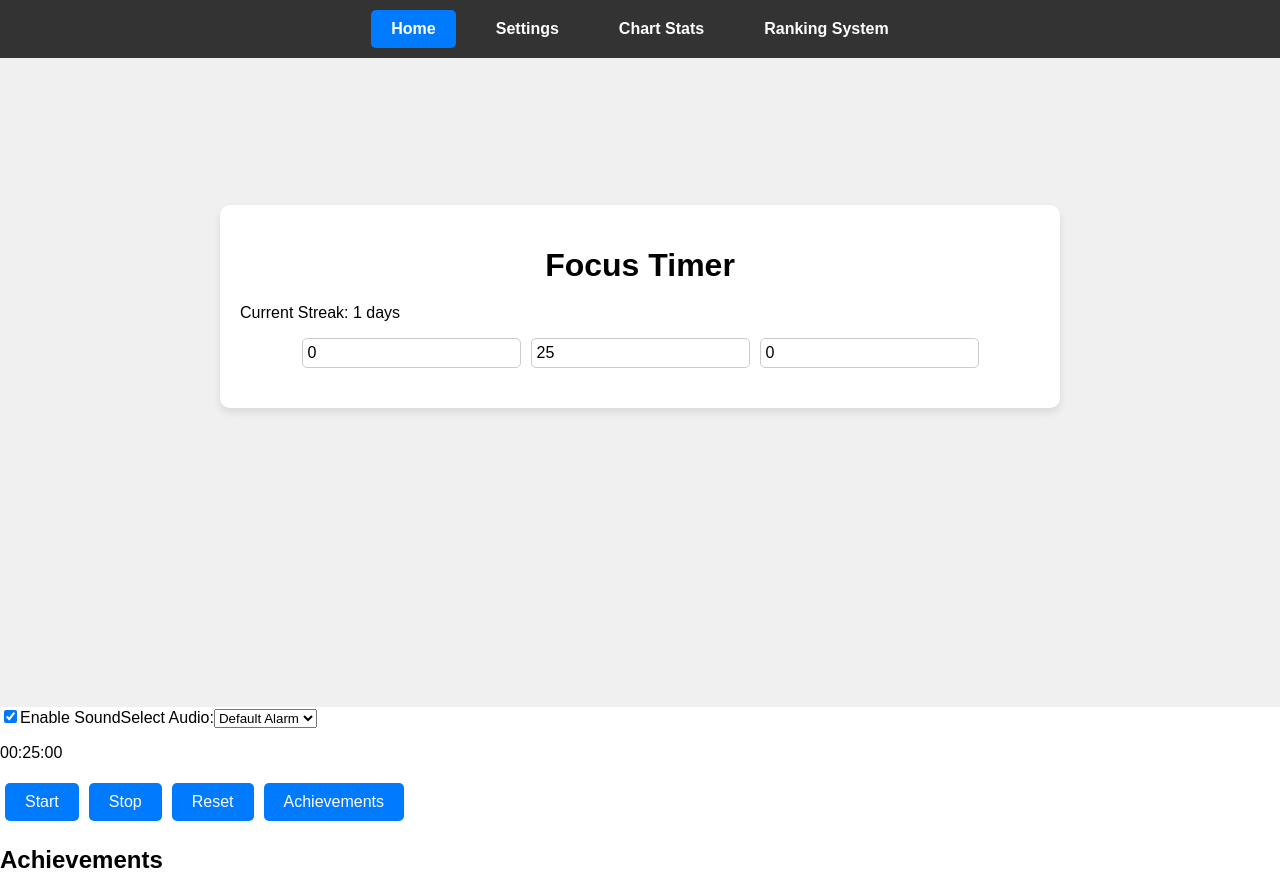
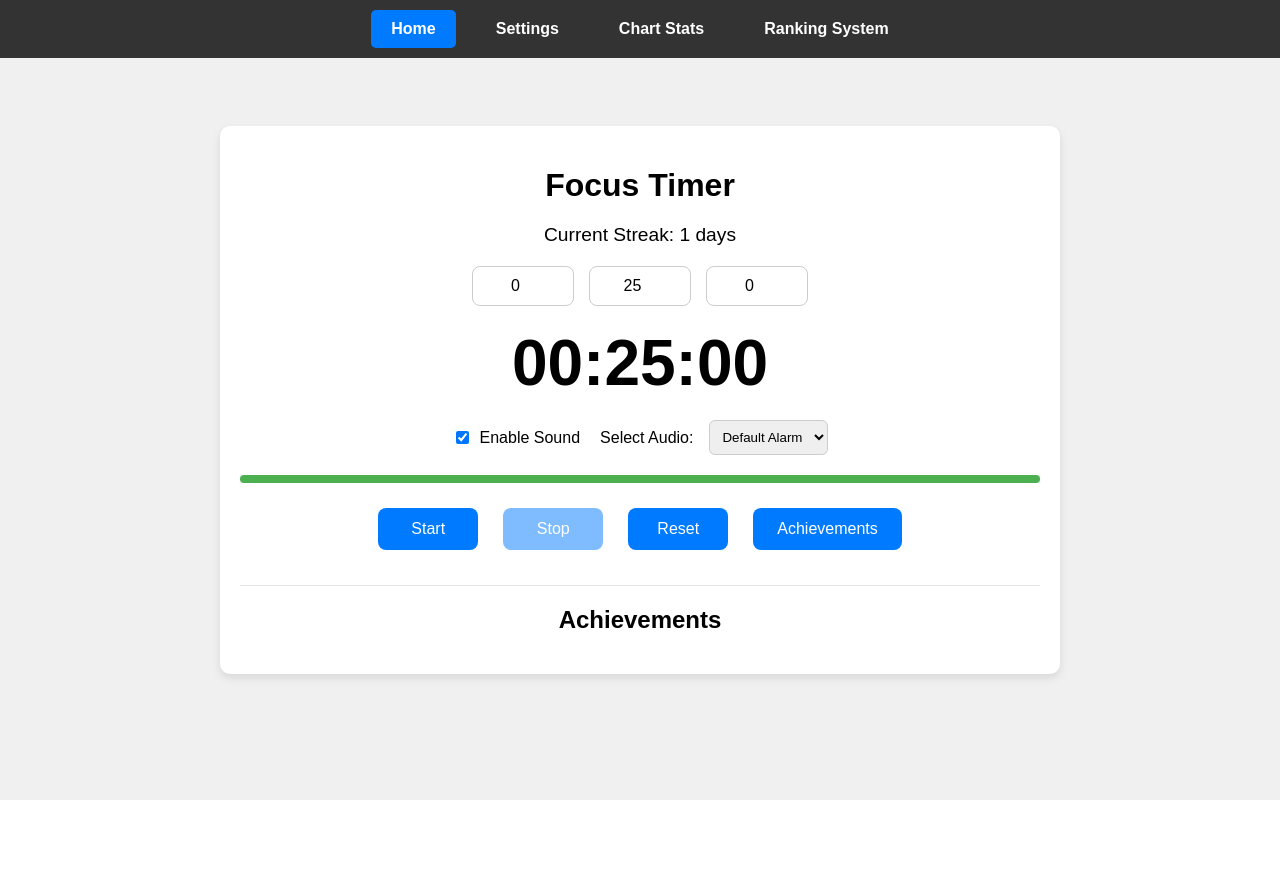
Before and after one commit to KeithG-stack/Time-Time, a React (Vite) app: page / in a window 1280 px wide. After the commit the page ends 800 px from the top, so only its background shows below. Built offline with nearby package versions, Linux system fonts and the light colour scheme.

Commit message:
new improvements

```diff
--- a/src/App.jsx
+++ b/src/App.jsx
@@ -1,18 +1,17 @@
 import React, { useState, useEffect } from 'react';
-import TimerDisplay from './timer/TimerDisplay.jsx'; // Import TimerDisplay component
-import { BrowserRouter as Router, Route, Routes } from 'react-router-dom'; // Import BrowserRouter, Route, and Routes components
-import Settings from './settings/Settings.jsx'; // Import Settings component
-import Notifications from './settings/Notifications.jsx'; // Import Notifications component
-import ChartStats from './dashboard/ChatStats.jsx'; // Import ChartStats component
-import Navbar from './settings/Navbar.jsx'; // Import Navbar component
+import TimerDisplay from './timer/TimerDisplay.jsx';
+import { BrowserRouter as Router, Route, Routes } from 'react-router-dom';
+import Settings from './settings/Settings.jsx';
+import ChartStats from './dashboard/ChatStats.jsx';
+import Navbar from './settings/Navbar.jsx';
 import RankingSystem from "./RankingTittle/RankingSystem.jsx";
-import { NotificationProvider } from './settings/settingsContext'; // Import NotificationProvider
+import { NotificationProvider } from './settings/settingsContext';
+import NotificationDisplay from './settings/NotificationDisplay';
 import './App.css';
 
 function App() {
     const [themeColor, setThemeColor] = useState('#ffffff');
     const [sessions, setSessions] = useState(() => {
-        // Retrieve sessions from local storage
         const savedSessions = localStorage.getItem("completedSessions");
         return savedSessions ? JSON.parse(savedSessions) : [];
     });
@@ -36,16 +35,13 @@ function App() {
         <NotificationProvider>
             <Router>
                 <div>
-                    <Navbar />
                     <Routes>
-                        <Route>
-                             <Route path="/" element={<TimerDisplay title="Focus Timer" />} />
-                             <Route path="/settings" element={<Settings />} />
-                             <Route path="/chart-stats" element={<ChartStats sessions={sessions} />} /> {/* Ensure this route is defined */}
-                             <Route path="/ranking-system" element={<RankingSystem />} />
-                            </Route>
+                        <Route path="/" element={<TimerDisplay title="Focus Timer" addSession={addSession} setIsTimerRunning={setIsTimerRunning} />} />
+                        <Route path="/settings" element={<Settings onThemeChange={handleThemeChange} />} />
+                        <Route path="/chart-stats" element={<ChartStats sessions={sessions} />} />
+                        <Route path="/ranking-system" element={<RankingSystem />} />
                     </Routes>
-                    <Notifications />
+                    <NotificationDisplay />
                 </div>
             </Router>
         </NotificationProvider>
--- /dev/null
+++ b/src/settings/NotificationDisplay.jsx
@@ -0,0 +1,31 @@
+import React, { useEffect } from 'react';
+import { useNotifications } from './settingsContext';
+import styles from './NotificationDisplay.module.css';
+
+const NotificationDisplay = () => {
+    const { notifications, removeNotification } = useNotifications();
+
+    useEffect(() => {
+        // Automatically remove notifications after 3 seconds
+        notifications.forEach(notification => {
+            setTimeout(() => {
+                removeNotification(notification.id);
+            }, 3000);
+        });
+    }, [notifications, removeNotification]);
+
+    return (
+        <div className={styles.notificationContainer}>
+            {notifications.map(notification => (
+                <div
+                    key={notification.id}
+                    className={`${styles.notification} ${styles[notification.type]}`}
+                >
+                    {notification.message}
+                </div>
+            ))}
+        </div>
+    );
+};
+
+export default NotificationDisplay;
--- a/src/timer/TimerDisplay.jsx
+++ b/src/timer/TimerDisplay.jsx
@@ -177,7 +177,6 @@ const TimerDisplay = ({ title, addSession, setIsTimerRunning }) => {
         addNotification({ message: "Timer reset", type: "info" });
     };
 
-
     // Function to handle custom time input changes
     const handleHoursChange = (e) => {
         setHours(parseInt(e.target.value, 10) || 0);
@@ -202,13 +201,12 @@ const TimerDisplay = ({ title, addSession, setIsTimerRunning }) => {
 
     return (
         <>
-            <Navbar /> {/* Include the Navbar component */}
+            <Navbar />
             <div className={styles.pageContainer}>
                 <div className={styles.pageContent}>
                     <h1 className={styles.pageTitle}>{title}</h1>
-                    <p>Current Streak: {streak} days</p>
+                    <p className={timerStyles.streakText}>Current Streak: {streak} days</p>
 
-                    {/* Timer-specific content */}
                     <div className={timerStyles.timeInputs}>
                         <input
                             type="number"
@@ -216,33 +214,37 @@ const TimerDisplay = ({ title, addSession, setIsTimerRunning }) => {
                             onChange={handleHoursChange}
                             min="0"
                             placeholder="Hours"
-                            className={timerStyles.customTimeInput} />
+                            className={timerStyles.customTimeInput}
+                        />
                         <input
                             type="number"
                             value={minutes}
                             onChange={handleMinutesChange}
                             min="0"
                             placeholder="Minutes"
-                            className={timerStyles.customTimeInput} />
+                            className={timerStyles.customTimeInput}
+                        />
                         <input
                             type="number"
                             value={seconds}
                             onChange={handleSecondsChange}
                             min="0"
                             placeholder="Seconds"
-                            className={timerStyles.customTimeInput} />
+                            className={timerStyles.customTimeInput}
+                        />
                     </div>
-                </div>
-            </div>
-            <div>
-                <div>
-                    {/* Audio Settings */}
-                    <div className={styles.audioSettings}>
+
+                    <div className={timerStyles.time}>
+                        {new Date(time * 1000).toISOString().substr(11, 8)}
+                    </div>
+
+                    <div className={timerStyles.audioSettings}>
                         <label>
                             <input
                                 type="checkbox"
                                 checked={isSoundEnabled}
-                                onChange={() => setIsSoundEnabled(!isSoundEnabled)} />
+                                onChange={() => setIsSoundEnabled(!isSoundEnabled)}
+                            />
                             Enable Sound
                         </label>
                         <label>
@@ -258,23 +260,23 @@ const TimerDisplay = ({ title, addSession, setIsTimerRunning }) => {
                         </label>
                     </div>
 
-                    {/* Progress Bar */}
-                    <div className={styles.progressBarContainer}>
-                        <div className={styles.progressBar} style={{ width: `${progress}%` }}></div>
+                    <div className={timerStyles.progressBarContainer}>
+                        <div
+                            className={timerStyles.progressBar}
+                            style={{ width: `${progress}%` }}
+                        />
                     </div>
 
-                    {/* Display the timer value in MM:SS format */}
-                    <p className={styles.time}>{new Date(time * 1000).toISOString().substr(11, 8)}</p>
+                    <div className={timerStyles.controls}>
+                        <button onClick={handleStart} disabled={isRunning}>Start</button>
+                        <button onClick={handleStop} disabled={!isRunning}>Stop</button>
+                        <button onClick={handleReset}>Reset</button>
+                        <button onClick={scrollToAchievements} className={timerStyles.achievementsButton}>
+                            Achievements
+                        </button>
+                    </div>
 
-                    {/* Buttons for Start/Stop, Reset, and Breaks */}
-                    <button onClick={handleStart} disabled={isRunning}>Start</button>
-                    <button onClick={handleStop} disabled={!isRunning}>Stop</button>
-                    <button onClick={handleReset}>Reset</button>
-                    {/* Button to scroll to achievements */}
-                    <button onClick={scrollToAchievements} className={styles.achievementsButton}>Achievements</button>
-
-                    {/* Achievements Section */}
-                    <div id="achievements" className={styles.achievements}>
+                    <div id="achievements" className={timerStyles.achievements}>
                         <h2>Achievements</h2>
                         <ul>
                             {unlockedAchievements.map((achievementId) => {
@@ -284,9 +286,8 @@ const TimerDisplay = ({ title, addSession, setIsTimerRunning }) => {
                         </ul>
                     </div>
 
-                    {/* Unlock Animation */}
                     {showUnlockAnimation && (
-                        <div className={styles.unlockedTitle}>
+                        <div className={timerStyles.unlockedTitle}>
                             {unlockedTitle && <p>{unlockedTitle}</p>}
                         </div>
                     )}
--- a/src/timer/TimerDisplay.module.css
+++ b/src/timer/TimerDisplay.module.css
@@ -1,143 +1,167 @@
-.timerDisplay {
-    background-color: var(--background-color);
+.streakText {
+    font-size: 1.2em;
     color: var(--text-color);
-    padding: 20px;
-    border-radius: 8px;
+    margin: 0 0 20px;
     text-align: center;
-    transition: background-color 0.5s, color 0.5s;
 }
 
 .time {
-    font-size: 2em;
-    animation: fadeIn 1s ease-in-out;
+    font-size: 4em;
+    color: var(--text-color);
+    margin: 20px 0;
+    font-weight: bold;
+    text-align: center;
 }
 
 .controls {
     display: flex;
-    gap: 10px;
+    gap: 15px;
     justify-content: center;
-    margin-top: 10px;
+    flex-wrap: wrap;
+    margin: 20px 0;
 }
 
 .controls button {
-    padding: 10px 20px;
+    padding: 12px 24px;
     font-size: 1em;
     border: none;
-    border-radius: 5px;
+    border-radius: 8px;
     cursor: pointer;
+    transition: all 0.2s;
+    background-color: #007bff;
+    color: white;
+    min-width: 100px;
+}
+
+.controls button:hover {
+    transform: translateY(-2px);
+    background-color: #0056b3;
+    box-shadow: 0 2px 8px rgba(0, 0, 0, 0.2);
 }
 
 .controls button:disabled {
     cursor: not-allowed;
     opacity: 0.5;
-  }
-
-  .inputContainer {
-    margin-top: 20px;
-  }
-
-  .inputContainer label {
-    margin-right: 10px;
-  }
-
-  .inputContainer input {
-    padding: 5px;
-    font-size: 1em;
-    border-radius: 5px;
-    border: 1px solid #ccc;
-  }
-
-  @keyframes fadeIn {
-    from {
-      opacity: 0;
-    }
-    to {
-      opacity: 1;
-    }
-  }
-
-  .error {
-    color: red;
-    font-weight: bold;
-  }
-
-  /* Dark mode variables */
-  .dark-mode {
-    --background-color: #000000;
-    --text-color: #ffffff;
-  }
-
-  .light-mode {
-    --background-color: #ffffff;
-    --text-color: #000000;
-  }
-  .timerDisplay {
-    text-align: center;
-    padding: 20px;
-    border-radius: 10px;
-    box-shadow: 0 4px 8px rgba(0, 0, 0, 0.1);
+    transform: none;
+    box-shadow: none;
 }
 
 .timeInputs {
     display: flex;
     justify-content: center;
-    margin-bottom: 20px;
+    gap: 15px;
+    margin: 20px 0;
 }
 
 .customTimeInput {
-    margin: 0 5px;
-    padding: 5px;
-    font-size: 16px;
+    padding: 10px;
+    font-size: 1em;
     border: 1px solid #ccc;
-    border-radius: 5px;
+    border-radius: 8px;
+    width: 80px;
+    text-align: center;
+    transition: border-color 0.2s;
+}
+
+.customTimeInput:focus {
+    outline: none;
+    border-color: #007bff;
 }
 
 .progressBarContainer {
     width: 100%;
-    height: 10px;
+    height: 8px;
     background-color: #e0e0e0;
-    border-radius: 5px;
+    border-radius: 4px;
     overflow: hidden;
-    margin-bottom: 20px;
+    margin: 20px 0;
 }
 
 .progressBar {
     height: 100%;
-    background-color: #007bff;
+    background-color: #4caf50;
     transition: width 1s linear;
 }
 
-.time {
-    font-size: 48px;
+.audioSettings {
+    display: flex;
+    gap: 20px;
+    align-items: center;
+    justify-content: center;
+    margin: 20px 0;
+    flex-wrap: wrap;
+}
+
+.audioSettings label {
+    display: flex;
+    align-items: center;
+    gap: 8px;
+    color: var(--text-color);
+}
+
+.audioSettings select {
+    padding: 8px;
+    border-radius: 6px;
+    border: 1px solid #ccc;
+    margin-left: 8px;
+}
+
+.achievements {
+    width: 100%;
+    margin-top: 30px;
+    padding-top: 20px;
+    border-top: 1px solid rgba(0, 0, 0, 0.1);
+}
+
+.achievements h2 {
+    color: var(--text-color);
+    text-align: center;
     margin-bottom: 20px;
 }
 
-button {
-    padding: 10px 20px;
-    margin: 5px;
-    font-size: 16px;
-    cursor: pointer;
-    border: none;
-    border-radius: 5px;
-    background-color: #007bff;
-    color: #fff;
-    transition: background-color 0.3s ease, transform 0.3s ease;
+.achievements ul {
+    list-style: none;
+    padding: 0;
+    margin: 0;
 }
 
-button:hover {
-    background-color: #0056b3;
-    transform: scale(1.05);
-}
-
-button:active {
-    transform: scale(1);
+.achievements li {
+    color: var(--text-color);
+    padding: 10px;
+    margin: 5px 0;
+    border-radius: 6px;
+    background-color: rgba(0, 0, 0, 0.05);
+    text-align: center;
 }
 
 .unlockedTitle {
-  position: absolute;
-  top: 10px;
-  left: 10px;
-  font-size: 1.2rem;
-  font-weight: bold;
-  color: #007bff;
+    position: fixed;
+    top: 20px;
+    right: 20px;
+    background-color: #4caf50;
+    color: white;
+    padding: 15px 25px;
+    border-radius: 8px;
+    animation: slideIn 0.5s ease-out;
+    z-index: 1000;
 }
+
+@keyframes slideIn {
+    from {
+        transform: translateX(100%);
+        opacity: 0;
+    }
+    to {
+        transform: translateX(0);
+        opacity: 1;
+    }
+}
+
+/* Dark mode variables */
+.dark-mode {
+    --text-color: #ffffff;
+}
+
+.light-mode {
+    --text-color: #000000;
+}
```
Also changed, not shown: src/settings/NotificationDisplay.module.css (added, +45 -0 lines), src/settings/Settings.jsx (+26 -16 lines), src/settings/Settings.module.css (+93 -7 lines). Lines whose indentation alone changed are shown as unchanged.
